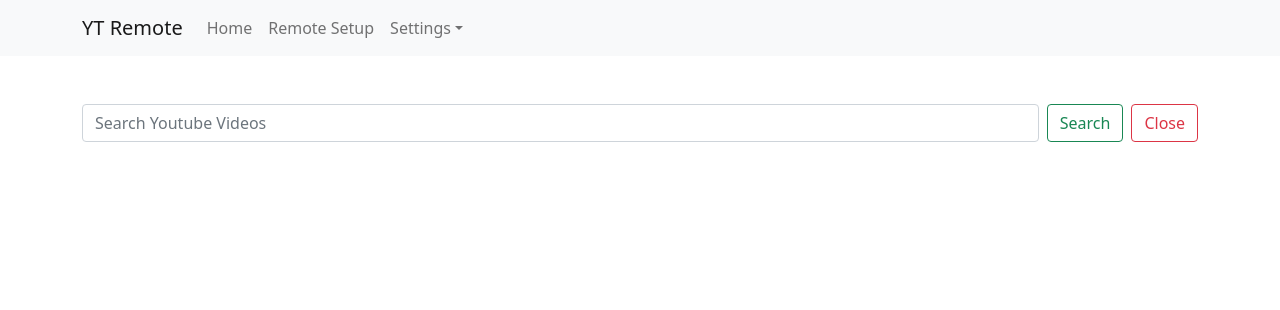
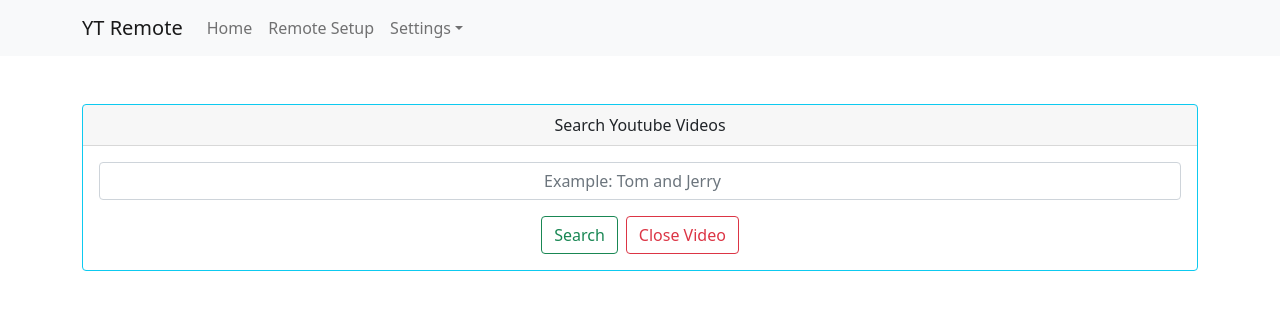
Before and after one commit to ShanuDey/yt-remote-webapp, a Next.js app: page / in a window 1280 px wide. Shown: the top 310 px of the page. Built offline with nearby package versions, Linux system fonts and the light colour scheme.

Commit message:
resign Search component with Card
Signed-off-by: Shanu Dey <sd4shanudey@gmail.com>

```diff
--- a/components/Search.js
+++ b/components/Search.js
@@ -1,5 +1,5 @@
 import React, { useContext } from 'react';
-import { Form, FormControl, Button } from 'react-bootstrap';
+import { Form, FormControl, Button, Card } from 'react-bootstrap';
 import { RemoteContext } from '../contexts/RemoteContext';
 import { VideosContext } from '../contexts/VideosContext';
 import ConfirmButton from './ConfirmButton';
@@ -50,14 +50,19 @@
 
   return (
     <div className='container mt-5'>
-      <Form className='d-flex' onSubmit={handleSearch}>
+      <Card className='text-center' border='info'>
+        <Card.Header>Search Youtube Videos</Card.Header>
+        <Card.Body>
+          <Form onSubmit={handleSearch}>
+            <Card.Text>
               <FormControl
                 type='search'
-          placeholder='Search Youtube Videos'
-          className='me-2'
+                placeholder='Example: Tom and Jerry'
+                className='text-center'
                 aria-label='Search'
                 id='searchInput'
               />
+            </Card.Text>
             <Button variant='outline-success' type='submit'>
               Search
             </Button>
@@ -68,9 +73,11 @@
               title={'Close Video'}
               body={'Do you want to close the currently playing video?'}
             >
-          Close
+              Close Video
             </ConfirmButton>
           </Form>
+        </Card.Body>
+      </Card>
     </div>
   );
 };
```
Lines whose indentation alone changed are shown as unchanged.
